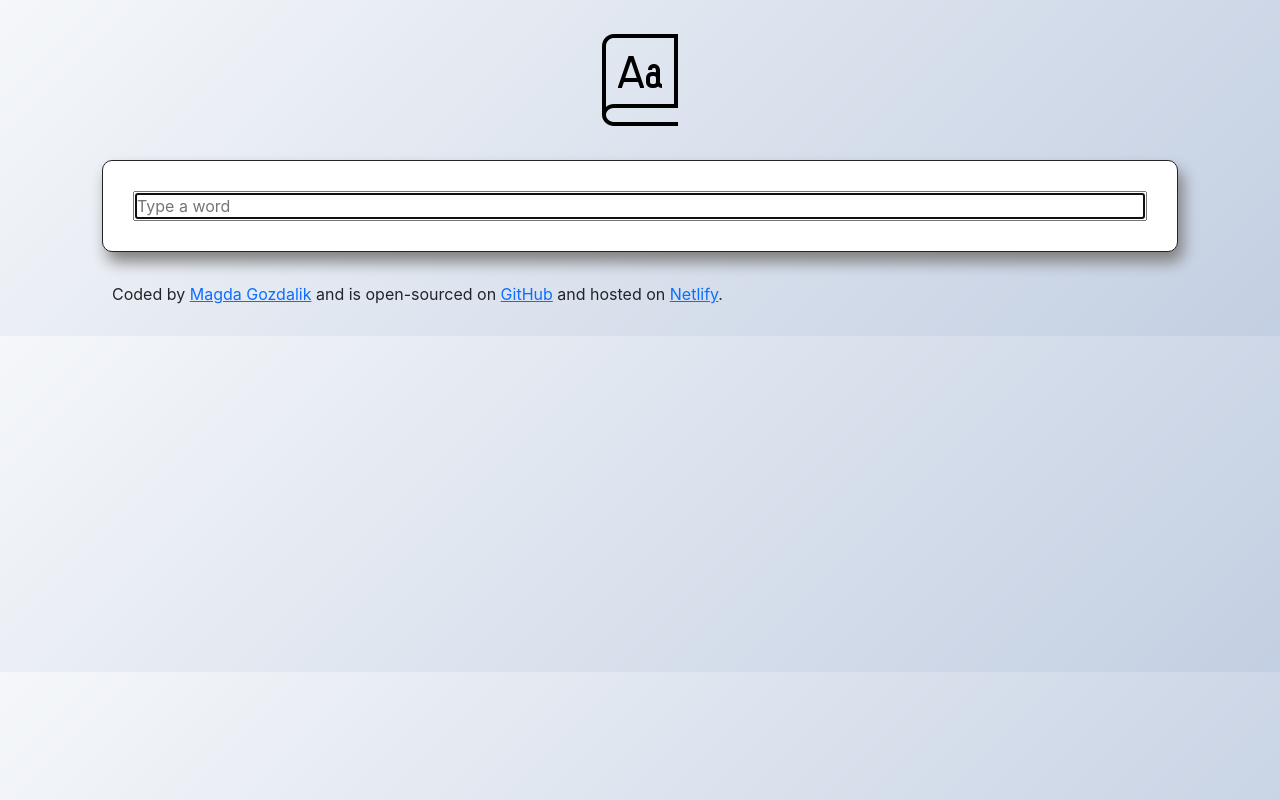
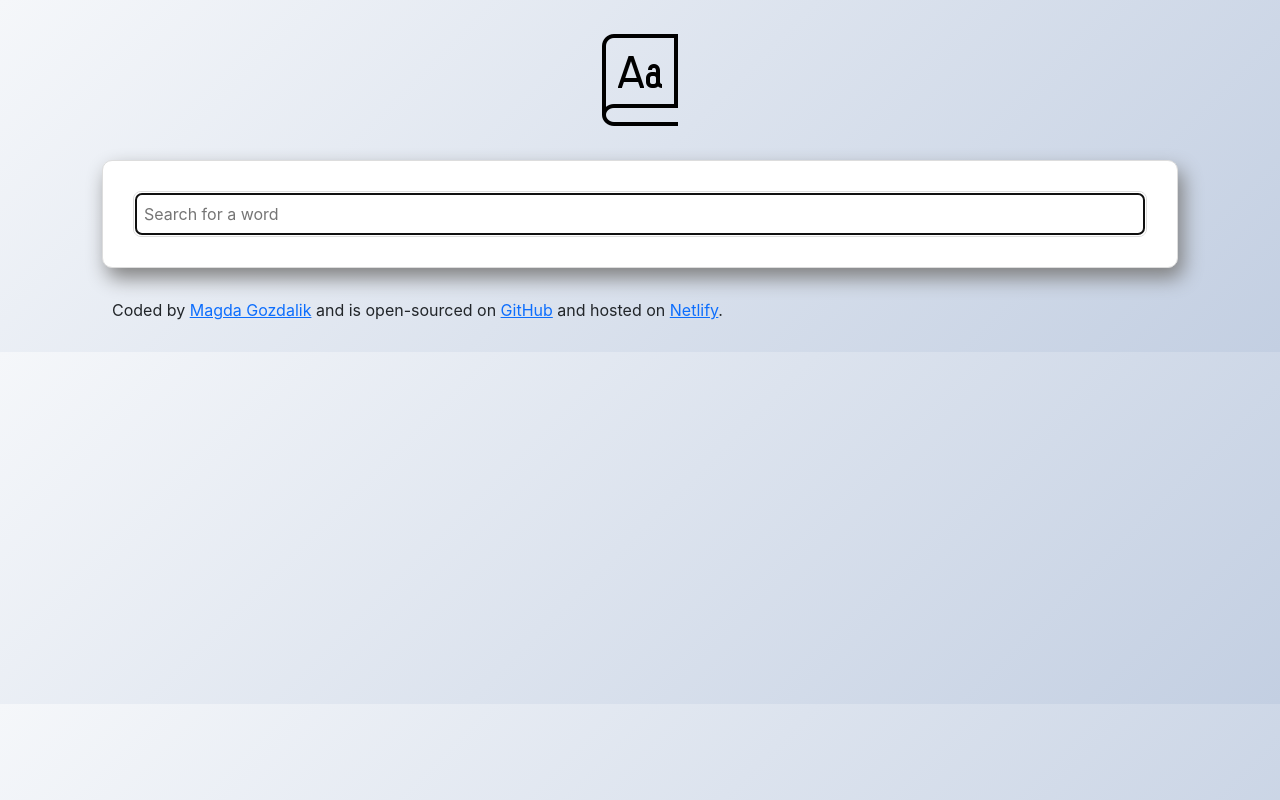
Before and after one commit to magda5281/dictionary-project-react, a React (Create React App) app: page / in a window 1280 px wide. Built offline with nearby package versions, Linux system fonts and the light colour scheme; no server answers.

Commit message:
Set default keyword for the page and added CSS styling

```diff
--- a/package.json
+++ b/package.json
@@ -9,6 +9,7 @@
     "axios": "^0.21.1",
     "bootstrap": "^5.0.1",
     "core-util-is": "^1.0.2",
+    "lodash": "^4.17.21",
     "react": "^17.0.2",
     "react-dom": "^17.0.2",
     "react-scripts": "4.0.3",
--- a/src/App.js
+++ b/src/App.js
@@ -11,7 +11,7 @@ export default function App() {
           <img src={dictionaryIcon} className="App-logo" alt="logo"/>
         </header>
         <main>
-          <Dictionary/>
+          <Dictionary defaultKeyword = "sunset"/>
         </main>
         <footer className="App-footer">
           Coded by <a href="https://www.linkedin.com/in/magdalena-gozdalik-3458202b/">Magda Gozdalik</a> and is open-sourced on <a href="https://github.com/magda5281/dictionary-project-react">GitHub</a> and hosted on <a href="https://dreamy-wozniak-7dc527.netlify.app/"> Netlify</a>.
--- a/src/Dictionary.css
+++ b/src/Dictionary.css
@@ -7,11 +7,13 @@
   background: white;
   padding: 30px;
   border-radius: 10px;
-  border: 1px solid;
-  box-shadow: 5px 10px 15px grey;
-  margin: 20px;
+  border: 1px solid #ddd;
+  box-shadow: 5px 10px 20px grey;
+  margin: 30px 20px;
 }
-
 .Dictionary input {
   width: 100%;
+  padding: 10px;
+  border-radius: 8px;
+  border: 1px solid #ddd;
 }
--- a/src/Dictionary.js
+++ b/src/Dictionary.js
@@ -4,10 +4,11 @@ import Results from "./Results";
 import "./Dictionary.css"
 
 
-export default function Dictioanry(){
+export default function Dictioanry(props){
 
-    let [keyword, setKeyword]= useState("");
+    let [keyword, setKeyword]= useState(props.defaultKeyword);
     let [resultsValue, setResultsValue]=useState(null);
+    let [loaded, setLoaded]=useState(false);
 
     function handleResponse(response){
         setResultsValue(response.data[0]);
@@ -17,21 +18,30 @@ export default function Dictioanry(){
         setKeyword(event.target.value);
     }
 
-    function Search(event){
-        event.preventDefault()
-        // documentation: https://dictionaryapi.dev/
+    function search (){
+         // documentation: https://dictionaryapi.dev/
         let apiUrl = `https://api.dictionaryapi.dev/api/v2/entries/en_US/${keyword}`;
-
         axios.get(apiUrl).then(handleResponse);
     }
-    return (
+
+    function handleSubmit(event){
+        event.preventDefault()
+        search();
+    }
+
+    function load(){
+        search();
+        setLoaded(true);
+    }
+    if (loaded){
+         return (
     <div className="Dictionary">
         <section>
-            <form onSubmit={Search}>
+            <form onSubmit={handleSubmit}>
             <input
             onChange={handleKeywordChange}
             type="search"
-            placeholder="Type a word"
+            placeholder="Search for a word"
             autoFocus={true}
             />
         </form>
@@ -41,4 +51,10 @@ export default function Dictioanry(){
         </div>
 
     </div>);
+    } else {
+        load()
+        return "Loading"
+
+    }
+
 }
--- /dev/null
+++ b/src/Results.css
@@ -0,0 +1,5 @@
+.Results h2 {
+  font-size: 36px;
+  font-weight: bold;
+  line-height: 1.5;
+}
```
Also changed, not shown: 1 other file (tests, documents, lock files or other folders).
